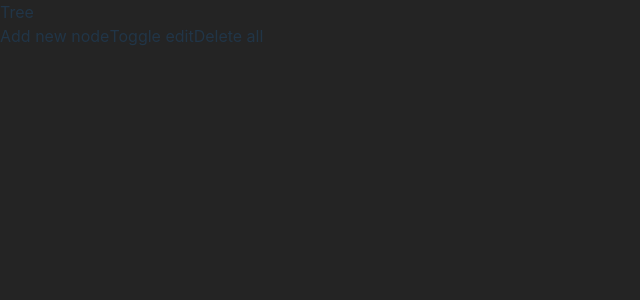
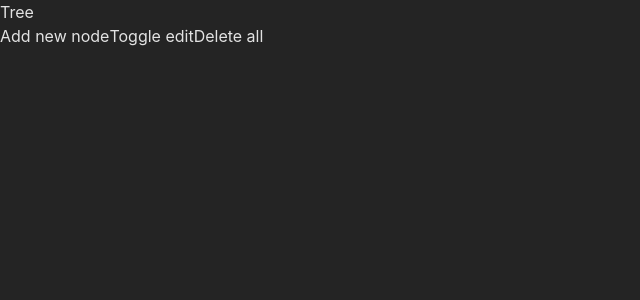
Before and after one commit to prostiwlsn/mcc-test-react, a React (Vite) app: page / in a window 1280 px wide. Shown: the top 300 px of the page, without its empty margins (0-640 px from the left). Built offline with nearby package versions, Linux system fonts and the light colour scheme.

Commit message:
Update index.css

```diff
--- a/src/index.css
+++ b/src/index.css
@@ -60,7 +60,7 @@ button:focus-visible {
 */
 
 @media (prefers-color-scheme: light) {
-  :root {
+  input {
     color: #213547;
   }
 }
```
